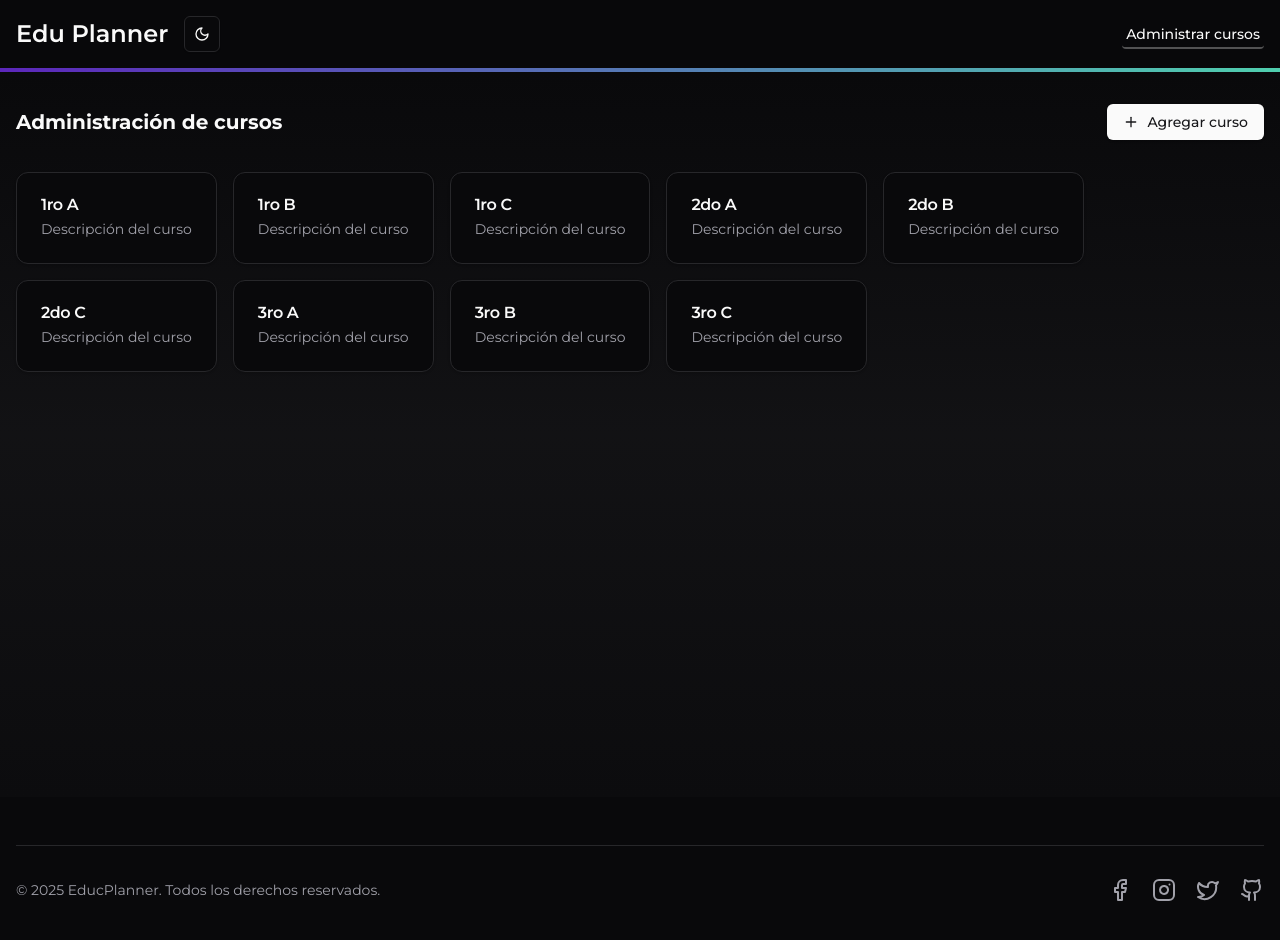
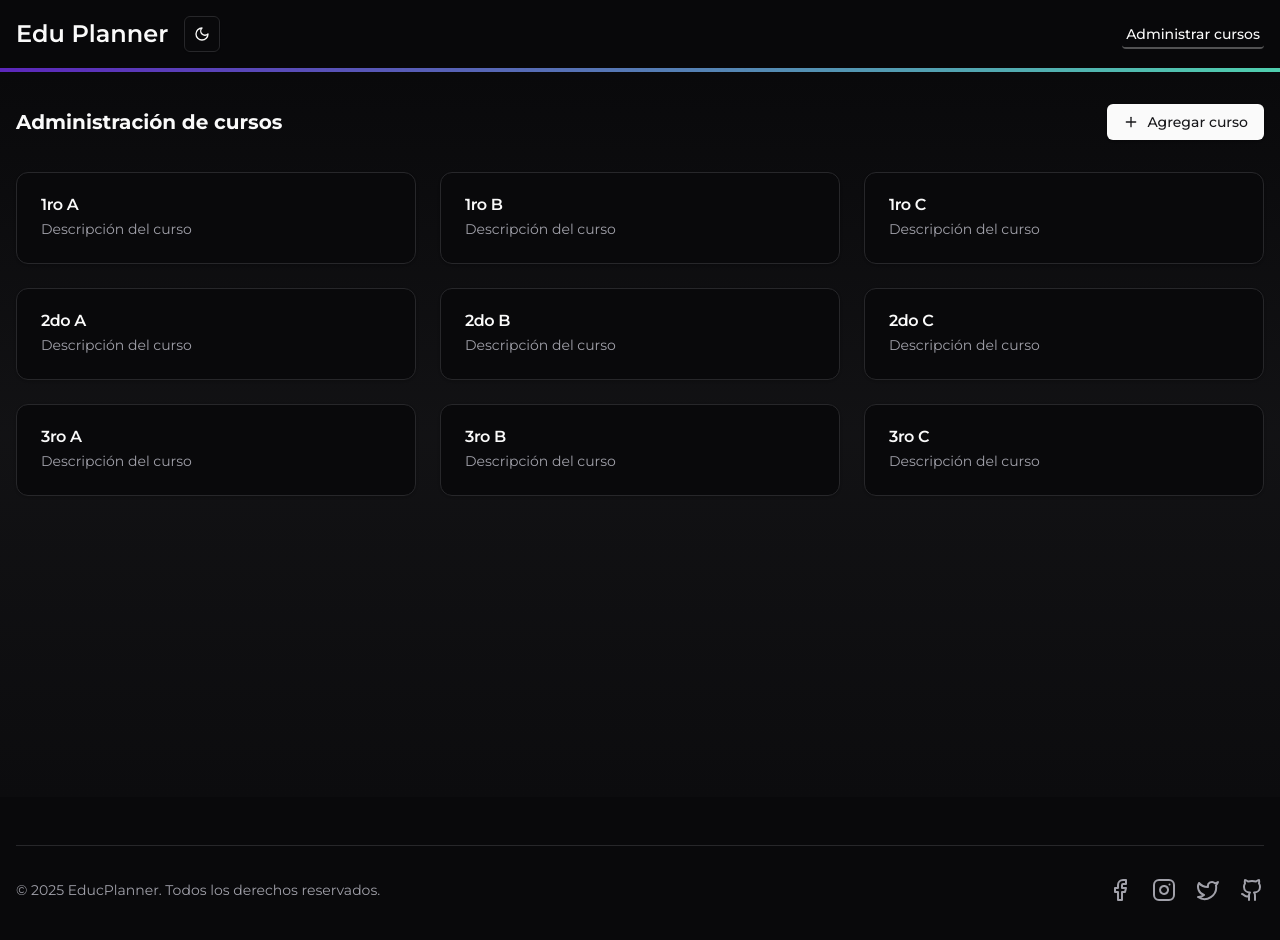
Before and after one commit to No-Country-simulation/s20-11-webapp, a React (Vite) app in the folder Frontend/eduPlanner/: page /courses in a window 1280 px wide. Shown: the top 940 px of the page. Built offline with nearby package versions, Linux system fonts and the light colour scheme; a web font is replaced by a local one.

Commit message:
fix card list layout

```diff
--- a/Frontend/eduPlanner/src/features/courses/routes/courses-list.jsx
+++ b/Frontend/eduPlanner/src/features/courses/routes/courses-list.jsx
@@ -27,7 +27,7 @@ export default function CoursesList() {
       </nav>
       <Spacer size="3xs" />
 
-      <div className="flex flex-wrap gap-4">
+      <div className="grid sm:grid-cols-2 gap-6 lg:grid-cols-3 2xl:grid-cols-4">
         {courses.map((course) => (
           <CourseCard key={course.id} course={course} />
         ))}
```
